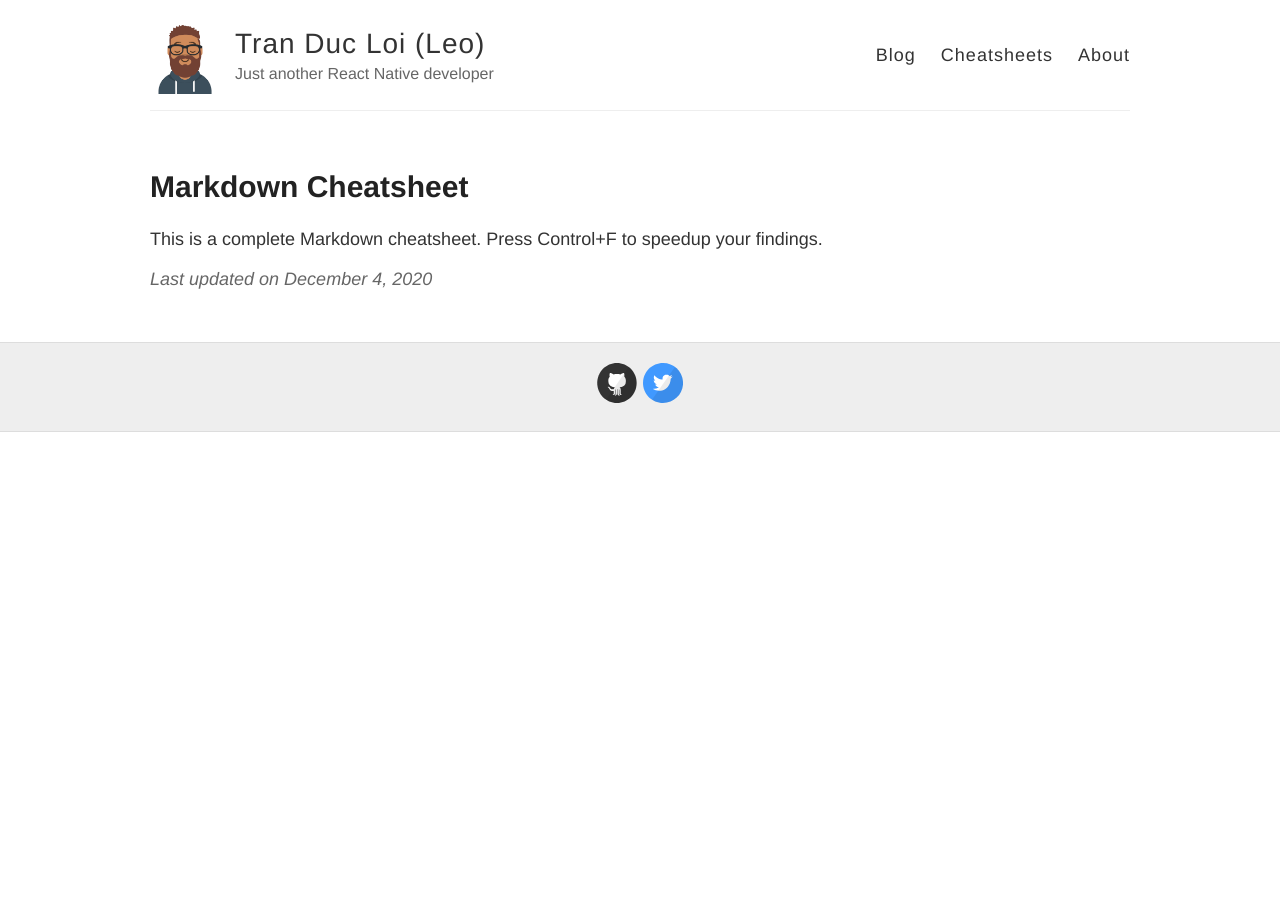
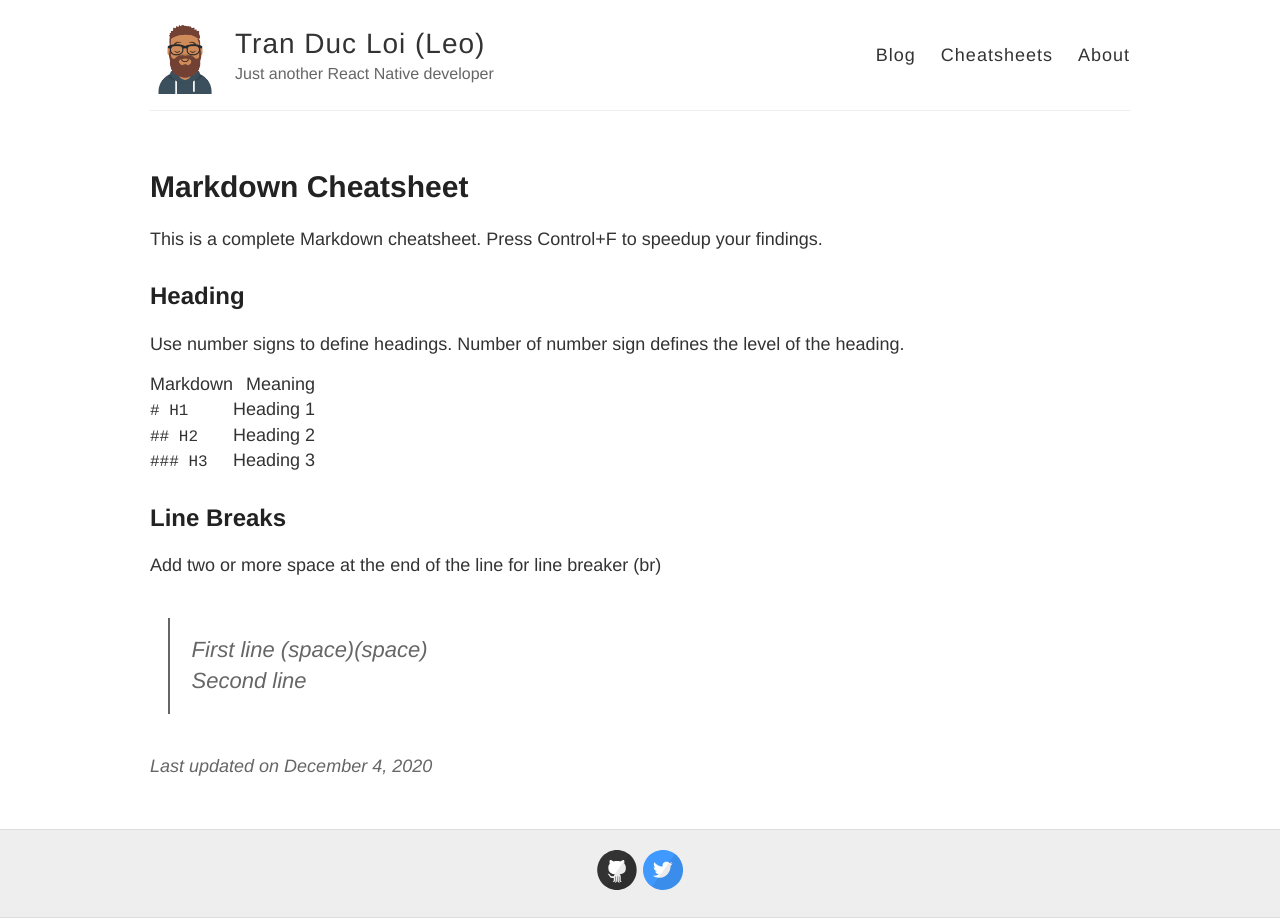
Before and after one commit to loitd/loitd.github.io, a Jekyll site: the page built from _cheatsheets/2020-12-04-Markdown-Cheatsheet.md, in a window 1280 px wide. Built offline with Jekyll 4.4.1, drawn with Linux system fonts in a browser that asks for light colours.

Commit message:
updated-by-loitd

```diff
--- a/_cheatsheets/2020-12-04-Markdown-Cheatsheet.md
+++ b/_cheatsheets/2020-12-04-Markdown-Cheatsheet.md
@@ -4,3 +4,18 @@ title: Markdown Cheatsheet
 ---
 
 This is a complete Markdown cheatsheet. Press Control+F to speedup your findings.
+
+## Heading
+Use number signs to define headings. Number of number sign defines the level of the heading.
+
+| Markdown      |   Meaning     |
+|-------------- | -------------:|
+| `# H1`           | Heading 1     |
+| `## H2`          | Heading 2     |
+| `### H3`         | Heading 3     |
+
+## Line Breaks
+Add two or more space at the end of the line for line breaker (br)
+
+> First line (space)(space)
+> Second line
```
